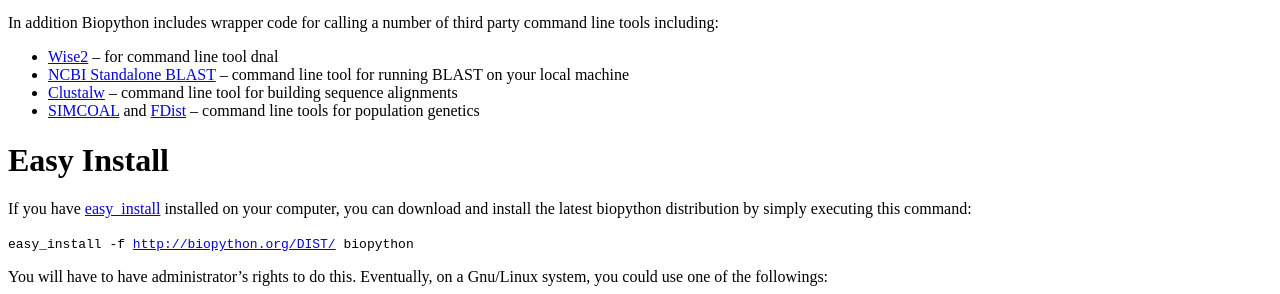
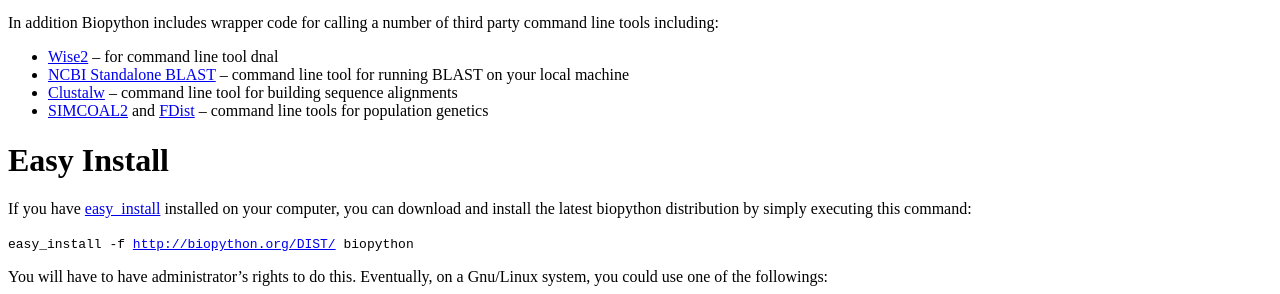
Before and after one commit to biopython/biopython.github.io, a Jekyll site: the page built from wiki/Download.md, in a window 1280 px wide and 900 px high, scrolled down 814 px. Shown: the part 158-452 px from the top of the window. Built offline with Jekyll 4.4.1, drawn with Linux system fonts in a browser that asks for light colours.

Commit message:
/* Optional Software */ simcoal should be simcoal2

```diff
--- a/wiki/Download.md
+++ b/wiki/Download.md
@@ -99,7 +99,7 @@ third party command line tools including:
     line tool for running BLAST on your local machine
 -   [Clustalw](ftp://ftp.ebi.ac.uk/pub/software/unix/clustalw/) --
     command line tool for building sequence alignments
--   [SIMCOAL](http://cmpg.unibe.ch/software/simcoal/) and
+-   [SIMCOAL2](http://cmpg.unibe.ch/software/simcoal2/) and
     [FDist](http://www.rubic.rdg.ac.uk/~mab/software.html) -- command
     line tools for population genetics
 
```
Also changed, not shown: 1 other file.
